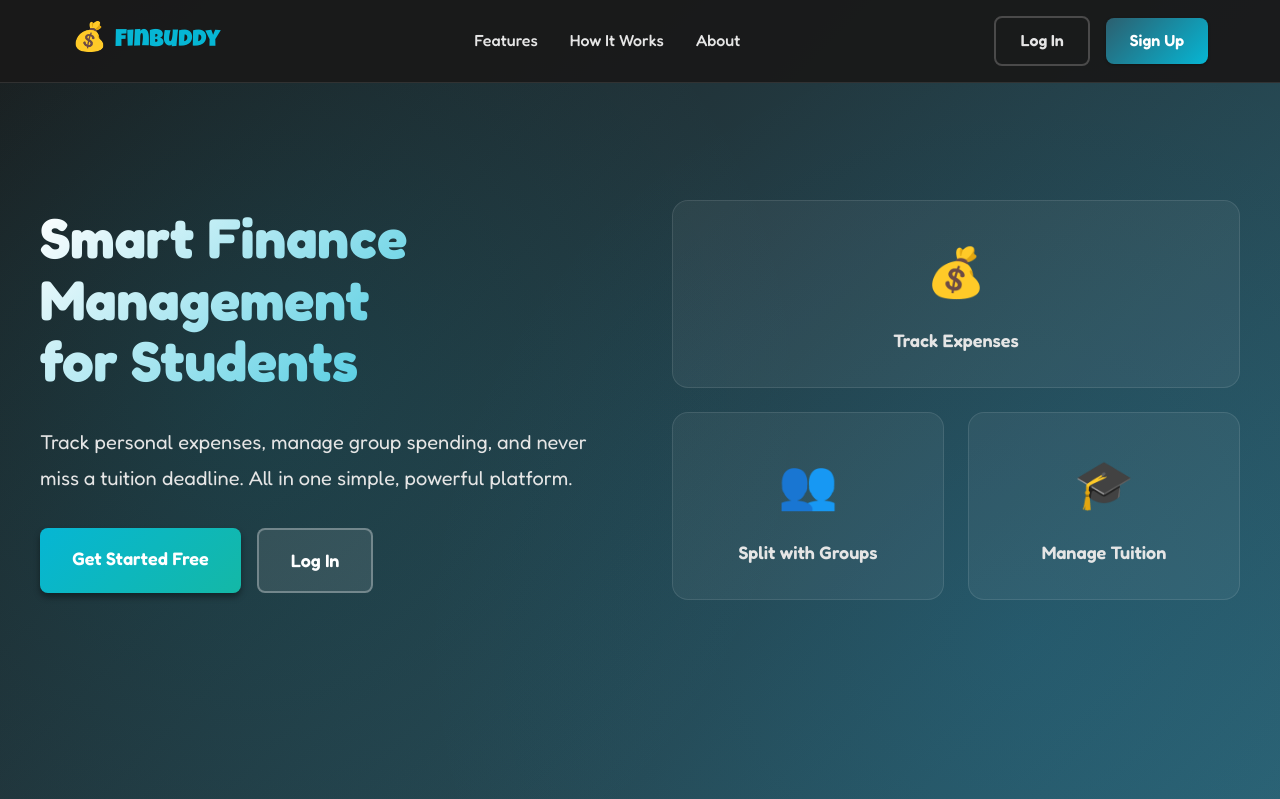
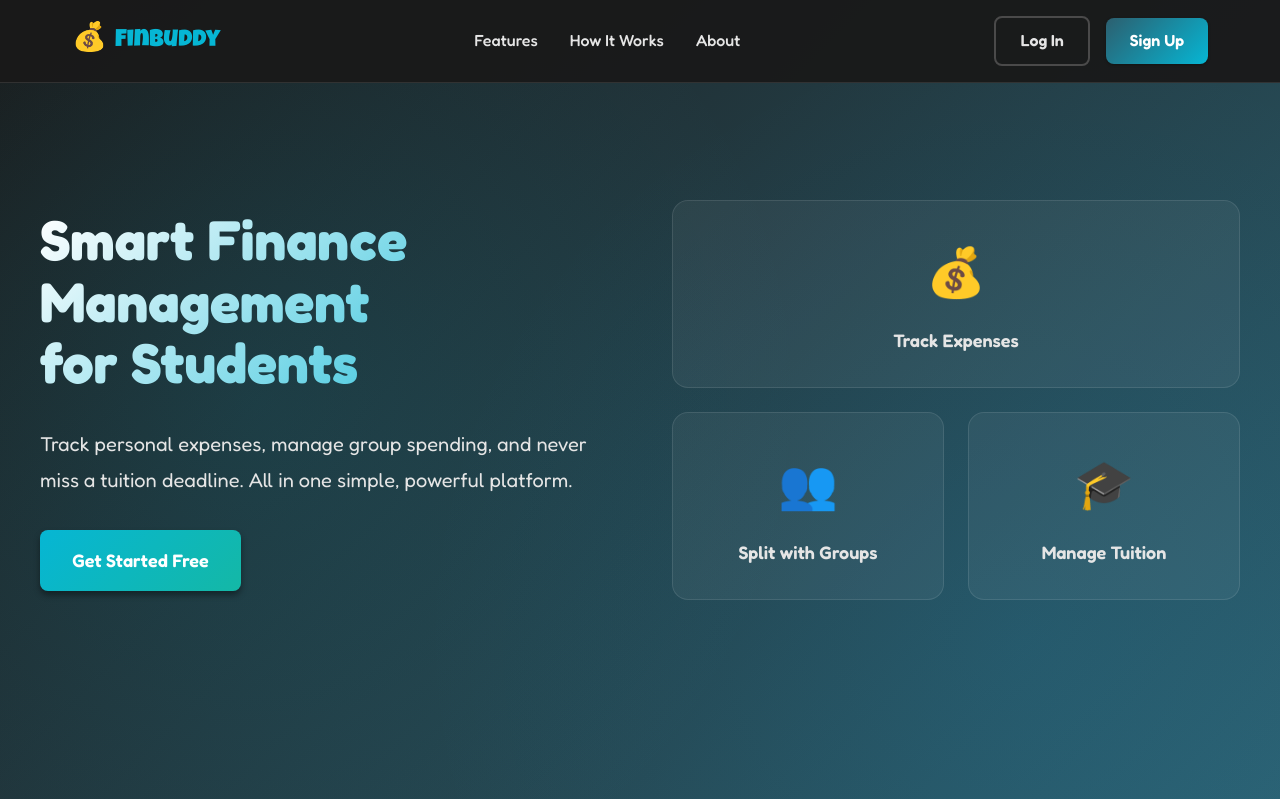
Before and after one commit to Nahid-iiqbal/ECEFC-Money-Manager-Demo-, a Flask app: page / in a window 1280 px wide. Shown: the top 799 px of the page. Run offline with Flask 3, Linux system fonts and the light colour scheme.

Commit message:
Refactor landing page styles and remove secondary login button for a cleaner user experience.

```diff
--- a/static/css/landing.css
+++ b/static/css/landing.css
@@ -297,7 +297,7 @@ h1, h2, h3, h4, h5, h6 {
     flex-wrap: wrap;
 }
 
-.btn-hero-primary, .btn-hero-secondary {
+.btn-hero-primary {
     padding: 1rem 2rem;
     font-size: 1.125rem;
     border-radius: var(--radius-md);
@@ -305,9 +305,6 @@ h1, h2, h3, h4, h5, h6 {
     font-weight: 600;
     transition: all var(--transition-base);
     display: inline-block;
-}
-
-.btn-hero-primary {
     background: linear-gradient(135deg, var(--landing-cyan), var(--landing-turquoise));
     color: white;
     box-shadow: var(--shadow-md);
@@ -316,18 +313,6 @@ h1, h2, h3, h4, h5, h6 {
 .btn-hero-primary:hover {
     transform: translateY(-3px);
     box-shadow: var(--shadow-lg);
-}
-
-.btn-hero-secondary {
-    background: rgba(255, 255, 255, 0.1);
-    color: white;
-    border: 2px solid rgba(255, 255, 255, 0.3);
-    --webkit-backdrop-filter: blur(10px);
-}
-
-.btn-hero-secondary:hover {
-    background: rgba(255, 255, 255, 0.15);
-    border-color: var(--landing-cyan);
 }
 
 /* Hero Visual */
--- a/templates/landing.html
+++ b/templates/landing.html
@@ -61,7 +61,6 @@
                 <p class="hero-subtitle">Track personal expenses, manage group spending, and never miss a tuition deadline. All in one simple, powerful platform.</p>
                 <div class="hero-actions">
                     <a href="{{ url_for('auth.register') }}" class="btn-hero-primary">Get Started Free</a>
-                    <a href="{{ url_for('auth.login') }}" class="btn-hero-secondary">Log In</a>
                 </div>
             </div>
             <div class="hero-visual">
```
Also changed, not shown: instance/finance.db.
